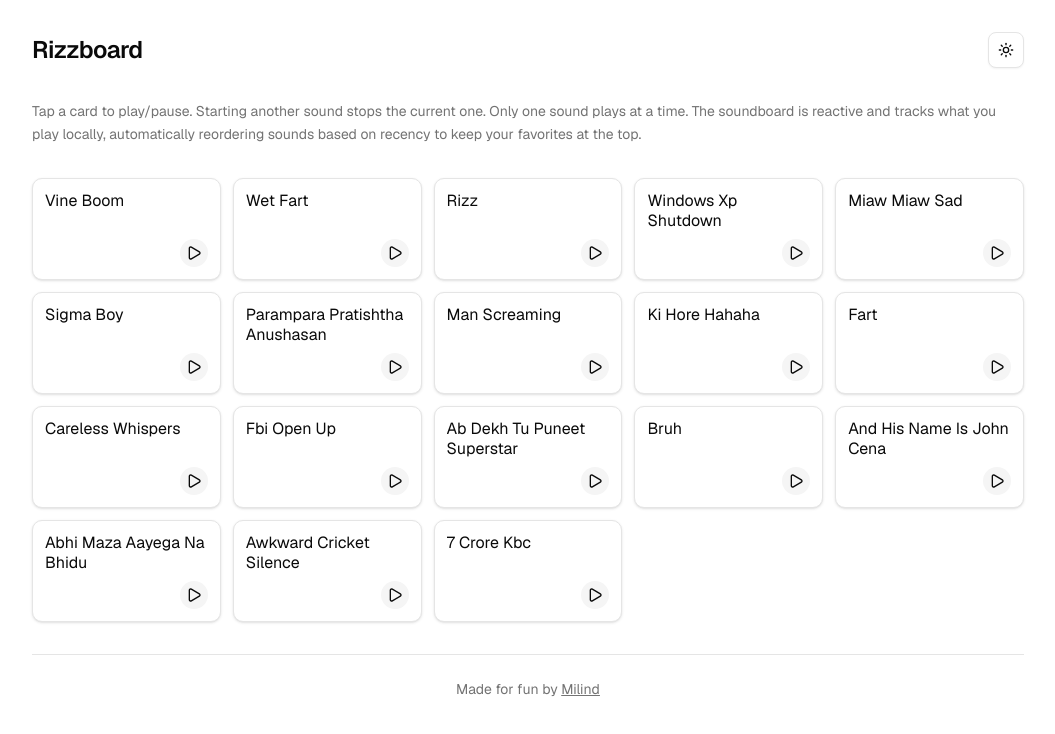
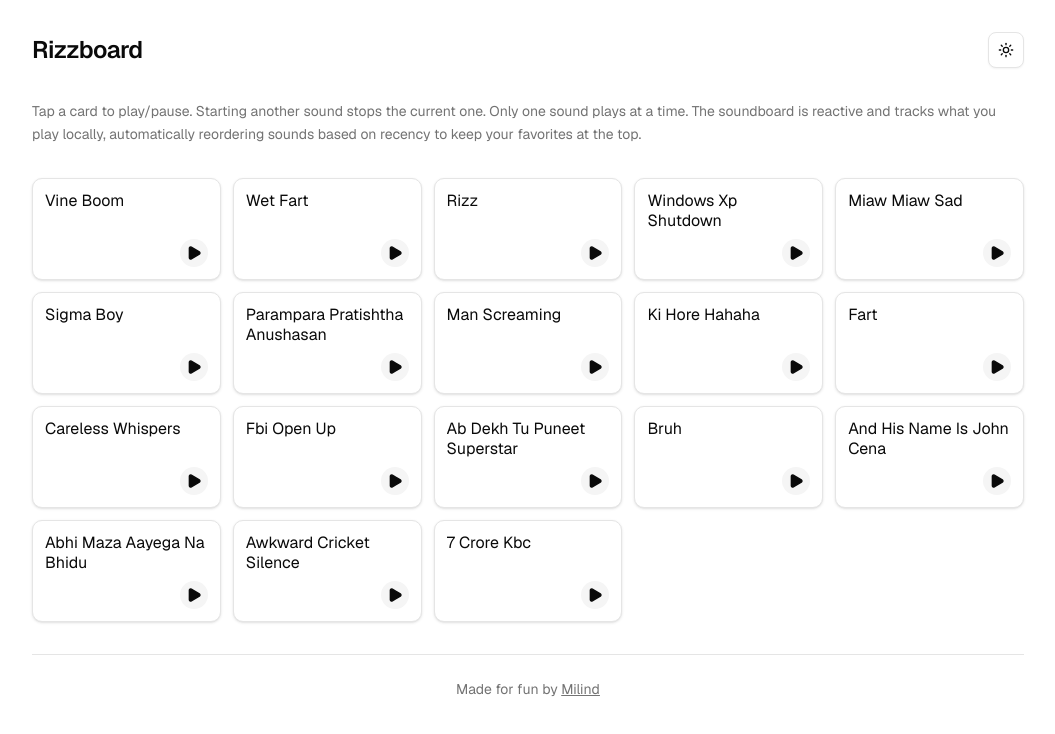
Before and after one commit to thatbeautifuldream/rizzboard, a Next.js app: page / in a window 1280 px wide. Shown: the top 734 px of the page, without its empty margins (112-1167 px from the left). Built offline with nearby package versions, Linux system fonts and the light colour scheme.

Commit message:
feat: update icon fill

```diff
--- a/src/components/sound-card.tsx
+++ b/src/components/sound-card.tsx
@@ -90,9 +90,9 @@ export function SoundCard({ sound }: Props) {
           )}
         >
           {active ? (
-            <Pause className="size-4" aria-hidden="true" />
+            <Pause className="size-4" fill="currentColor" aria-hidden="true" />
           ) : (
-            <Play className="size-4" aria-hidden="true" />
+            <Play className="size-4" fill="currentColor" aria-hidden="true" />
           )}
         </div>
       </div>
```
